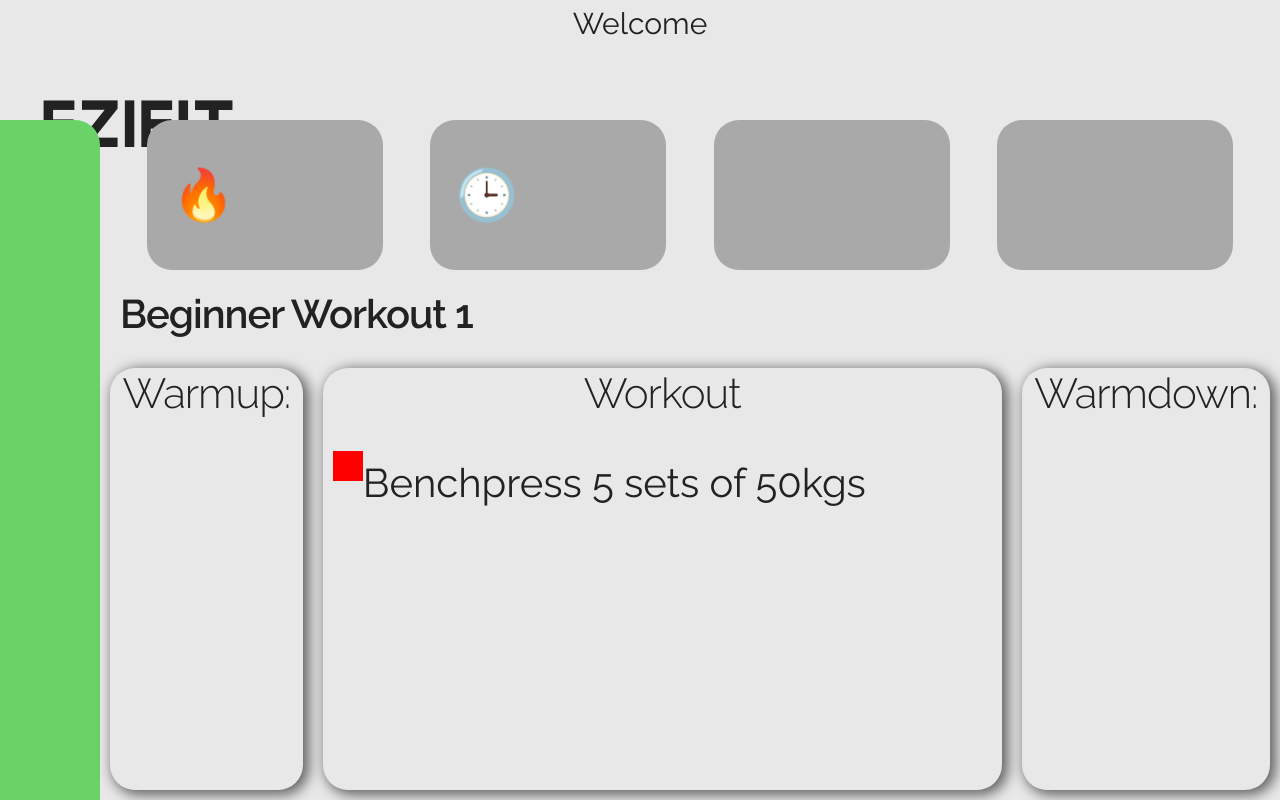
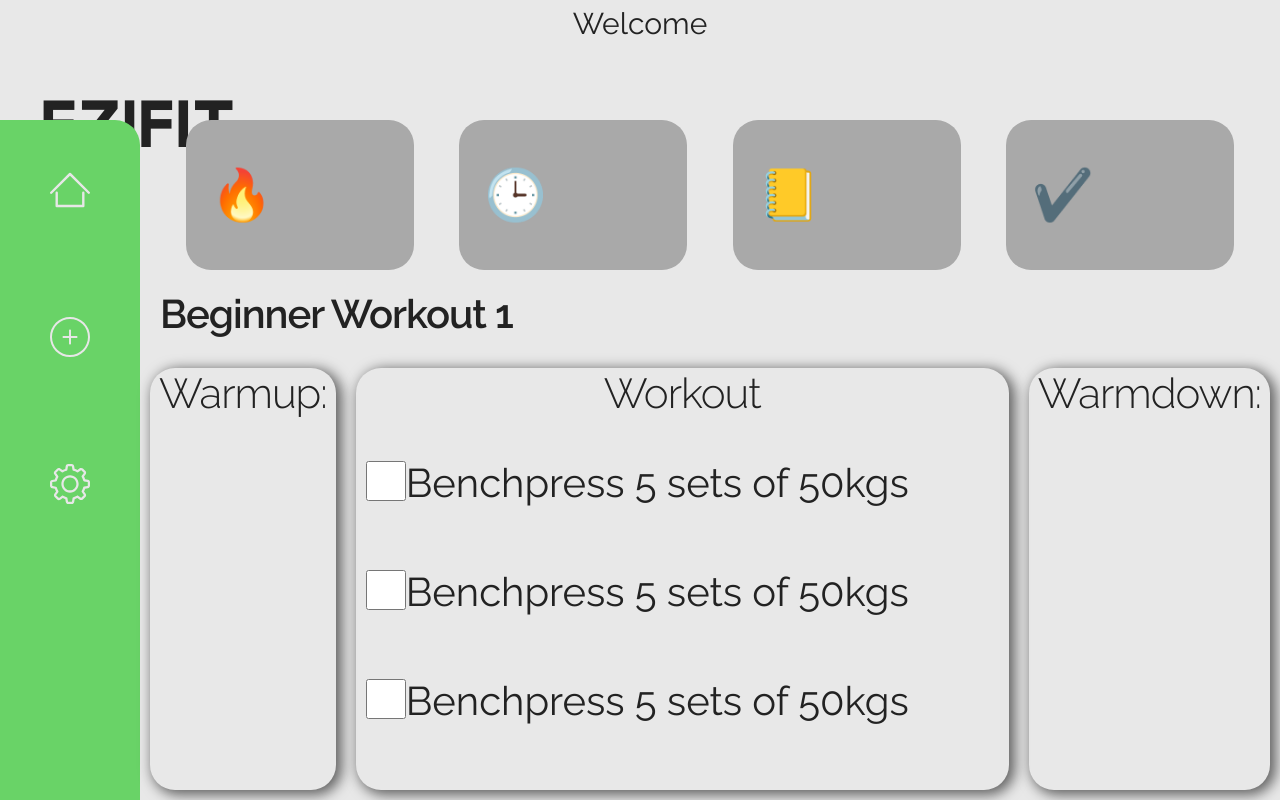
Before and after one commit to TynnanC/COMP3120GroupAssignment, a React (Create React App) app: page / in a window 1280 px wide. Built offline with nearby package versions, Linux system fonts and the light colour scheme.

Commit message:
Refactor Styling

```diff
--- a/src/App.js
+++ b/src/App.js
@@ -9,7 +9,7 @@ import {
 } from "react-router-dom";
 import ClientProfile from "./components/ClientProfile.js";
 import TrainerProfile from "./components/TrainerProfile.js";
-import DoWorkout from "./components/DoWorkout.js";
+import DoWorkout from "./components/DoWorkout.jsx";
 import Auth0Login from "./components/Auth0Login.js";
 import { useAuth0 } from "@auth0/auth0-react";
 import MainView from "./components/MainView";
@@ -22,7 +22,7 @@ const App = () => {
     const [trainer, setTrainer] = useState(null);
     const [workout, setWorkout] = useState(null);
     const [completedWO, setCompWO] = useState(null);
-  return <MainView />;
+    return <MainView / > ;
 };
 
 export default App;
--- /dev/null
+++ b/src/components/DoWorkout.jsx
@@ -0,0 +1,51 @@
+import React, { useState, useEffect } from "react";
+import { useAuth0 } from "@auth0/auth0-react";
+import axios from "axios";
+import Workout from "./Workout.jsx";
+
+const DoWorkout = () => {
+  //Checks if the production or development application is being run, and returns the correlating URL.
+  const appurl = (() => {
+    if (process.env.NODE_ENV !== "production") return "http://localhost:3001/";
+    else {
+      return "/";
+    }
+  })();
+
+  const [dataLoaded, setDataLoaded] = useState(false);
+  const { user, isAuthenticated } = useAuth0();
+  const [workoutData, setWorkoutData] = useState([]);
+
+  useEffect(() => {
+    const getData = async () => {
+      let result = await axios.get(appurl + "workout/");
+      console.log("Call Result", result);
+      setWorkoutData(result.data);
+      setDataLoaded(true);
+    };
+
+    getData();
+  }, []);
+
+  if (!isAuthenticated) {
+    console.log("No user OAUTH:");
+    return <p> Please Login </p>;
+  } else {
+    if (dataLoaded) {
+      console.log("Workout Data State", workoutData[0].Exercises);
+      console.log("Workout Data: ", workoutData);
+      return (
+        <>
+          {workoutData.map((workout) => (
+            <>
+              <Workout key={workout._id} workout={workout} /> <hr />
+            </>
+          ))}
+        </>
+      );
+    } else {
+      return <p> Loading... </p>;
+    }
+  }
+};
+export default DoWorkout;
--- a/src/components/Highlights.jsx
+++ b/src/components/Highlights.jsx
@@ -10,8 +10,12 @@ const Highlights = (props) => {
       <div className="highlight-container">
         <p>🕒{props.dtime}</p>
       </div>
-      <div className="highlight-container"></div>
-      <div className="highlight-container"></div>
+      <div className="highlight-container">
+        <p>📒{props.cals}</p>
+      </div>
+      <div className="highlight-container">
+        <p>✔️{props.cals}</p>
+      </div>
     </div>
   );
 };
--- a/src/components/MainView.jsx
+++ b/src/components/MainView.jsx
@@ -4,10 +4,9 @@ import Header from "./Header";
 import Highlights from "./Highlights";
 import "../styles/mainview.css";
 import WorkoutView from "./WorkoutView";
+
 const MainView = () => {
   return (
-    // display flex col
-    // con 2 display flex row
     <div className="main-mainview-container">
       <Header />
       <div className="flex-con">
--- a/src/components/WorkoutView.jsx
+++ b/src/components/WorkoutView.jsx
@@ -1,7 +1,32 @@
 import React from "react";
 import "../styles/workoutview.css";
 
+const workouts = [
+  "Benchpress 5 sets of 50kgs",
+  "Benchpress 5 sets of 50kgs",
+  "Benchpress 5 sets of 50kgs",
+];
+const initialState = Object.fromEntries(
+  workouts.map((v, index) => [index, false])
+);
+
 const WorkoutView = (props) => {
+  const [checked, setChecked] = React.useState(initialState);
+
+  const handleChange = (event) => {
+    const { target } = event;
+    const { index } = target.dataset;
+
+    console.log(target.checked, target.dataset.index);
+    setChecked({
+      ...checked,
+      [index]: target.checked,
+    });
+  };
+
+  // same as value => value
+  const allChecked = Object.values(checked).every((value) => value === true);
+
   return (
     <div className="main-workout-container">
       <div className="main-workout-heading-container">
@@ -11,12 +36,18 @@ const WorkoutView = (props) => {
         <div className="main-wu">
           <h2>Warmup:</h2>
         </div>
-        <div className="main-wo">
+        <div className={`main-wo ${allChecked ? "highlight" : ""}`}>
           <h2>Workout</h2>
-          <div className="main-workout-item-container">
-            <div className="workout-checkbox" />
-            <p>Benchpress 5 sets of 50kgs</p>
-          </div>
+          {workouts.map((workout, index) => (
+            <div className="main-workout-item-container">
+              <input
+                type="checkbox"
+                data-index={index}
+                onChange={handleChange}
+              />
+              <p>{workout}</p>
+            </div>
+          ))}
         </div>
         <div className="main-wd">
           <h2>Warmdown:</h2>
--- a/src/styles/App.css
+++ b/src/styles/App.css
@@ -2,3 +2,12 @@
     padding: 0;
     margin: 0;
 }
+
+input[type="checkbox"] {
+    width: 40px;
+    height: 60px;
+}
+
+input:checked+p {
+    text-decoration: line-through;
+}
--- a/src/styles/sidebar.css
+++ b/src/styles/sidebar.css
@@ -11,6 +11,7 @@
 }
 
 .btn {
+    width: 40px;
     filter: invert(100%) sepia(0%) saturate(7444%) hue-rotate(209deg) brightness(117%) contrast(81%);
 }
 
```
Also changed, not shown: src/assets/rest-icon.svg (added). Lines whose indentation alone changed are shown as unchanged.
